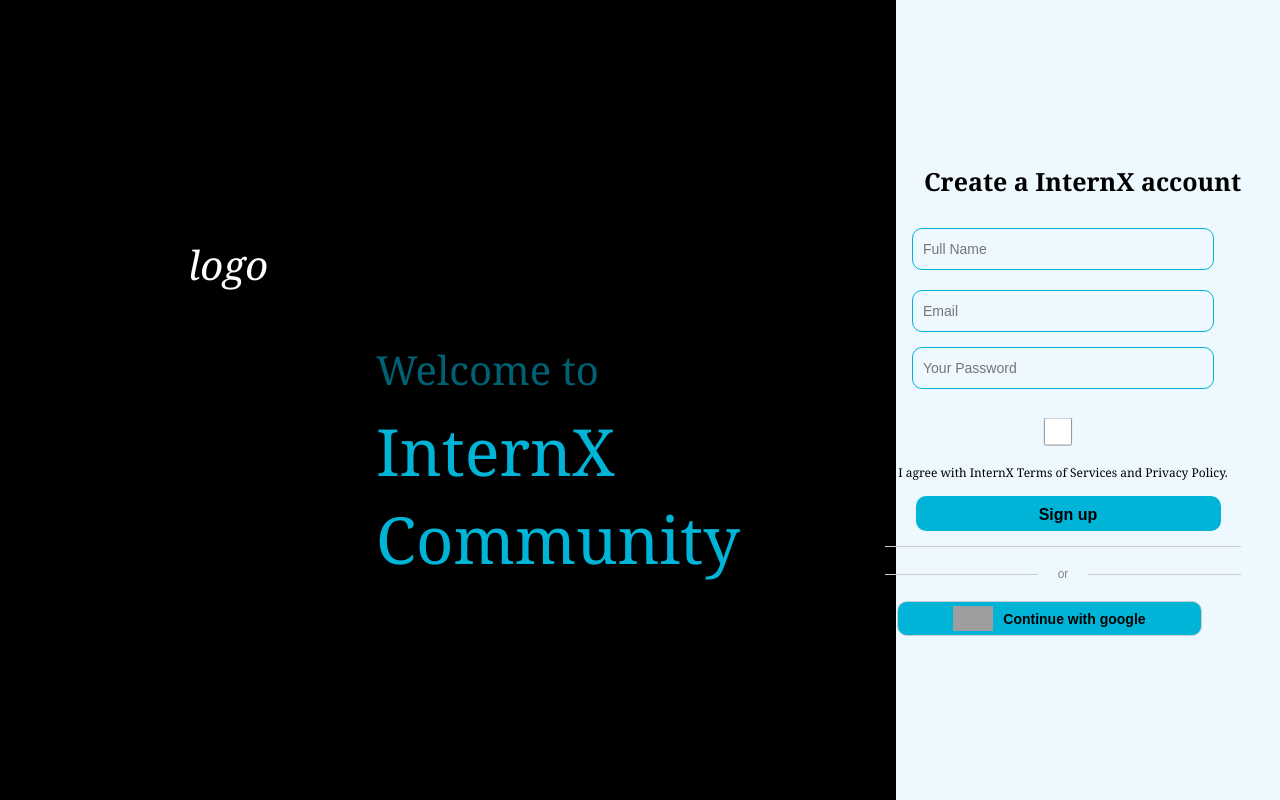
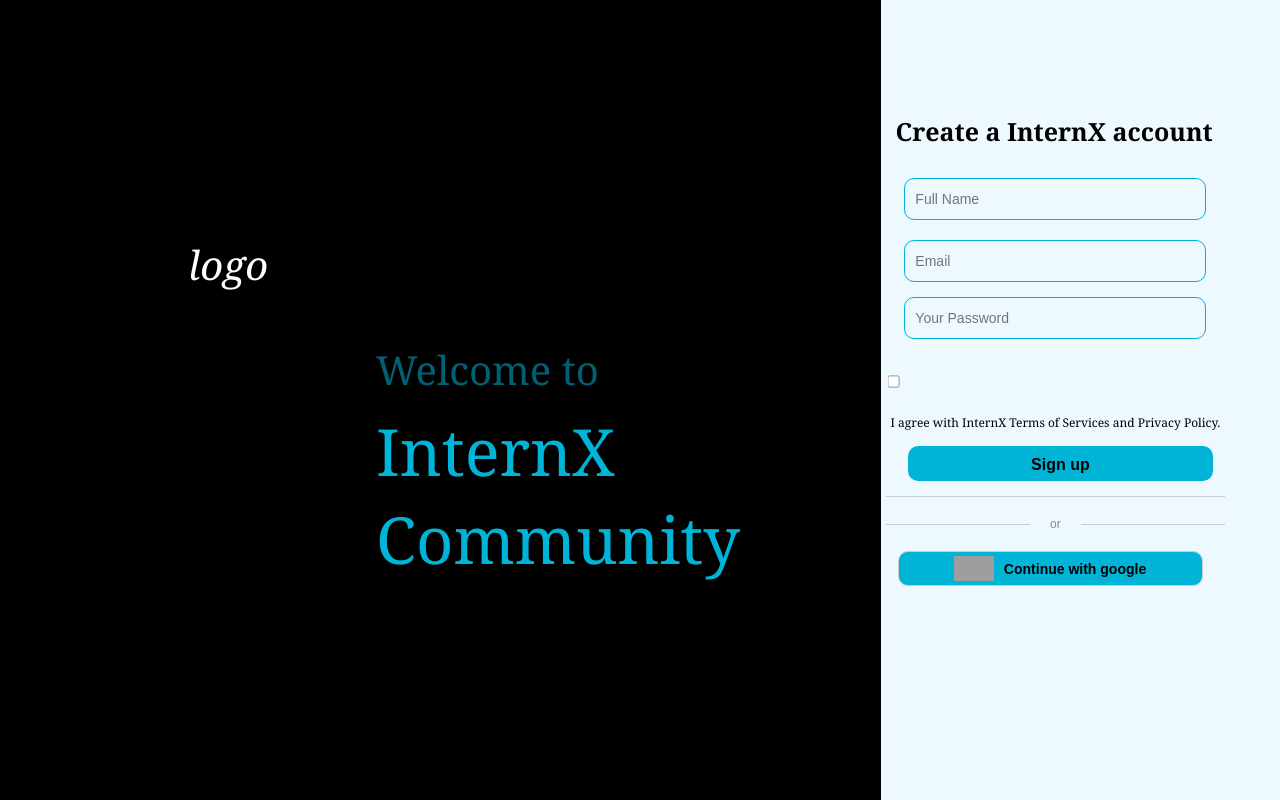
Before and after one commit to KushaRa/InternX_Front, a React (Create React App) app in the folder skillsync/: page /createacc in a window 1280 px wide. Built offline with nearby package versions, Linux system fonts and the light colour scheme; no server answers; grey boxes are pictures that could not be loaded.

Commit message:
cchanged some inline CSS in create acc page

```diff
--- a/skillsync/src/Pages/CreateAcc/CreateAcc.jsx
+++ b/skillsync/src/Pages/CreateAcc/CreateAcc.jsx
@@ -23,14 +23,14 @@ export const Signup = () => {
   return (
     <>
       <div className="flex-Container">
-        <div className="flex-box01">
+        <div className="flex-box01" style={{width:"750px"}}>
           <div className="logo">logo</div>
           <div className="welcome">Welcome to</div>
           <div className="internx">InternX Community</div>
         </div>
         <div className="flex-box02">
           <div className="createAcc">
-            <h5>Create a InternX account</h5>
+            <h5 style={{marginLeft:"10px", marginTop:"50px"}}>Create a InternX account</h5>
             <form onSubmit={handleSignup} className="input-box1">
               <input style={{width:"280px", height:"20px"}}
                 type="text"
@@ -58,7 +58,7 @@ export const Signup = () => {
 
               <div className="terms">
                 <label>
-                  <input type="checkbox" className="checkbox1" />I agree with InternX Terms of
+                  <input style={{width:"15px"}} type="checkbox" className="checkbox1" />I agree with InternX Terms of
                   Services and Privacy Policy.
                 </label>
               </div>
```
